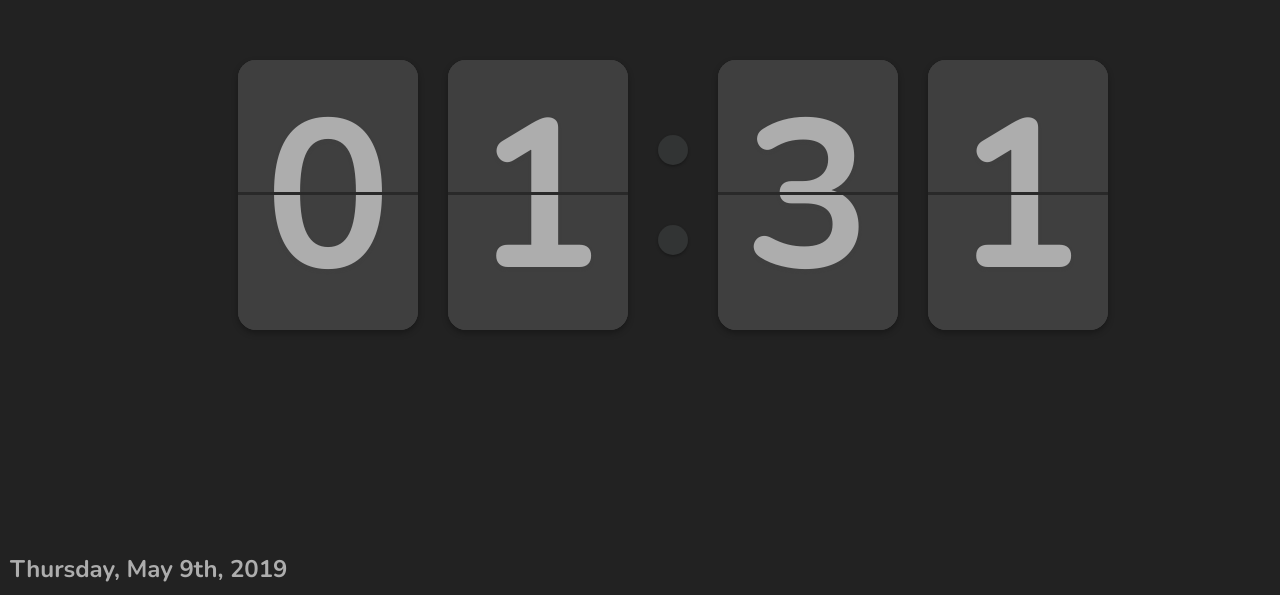
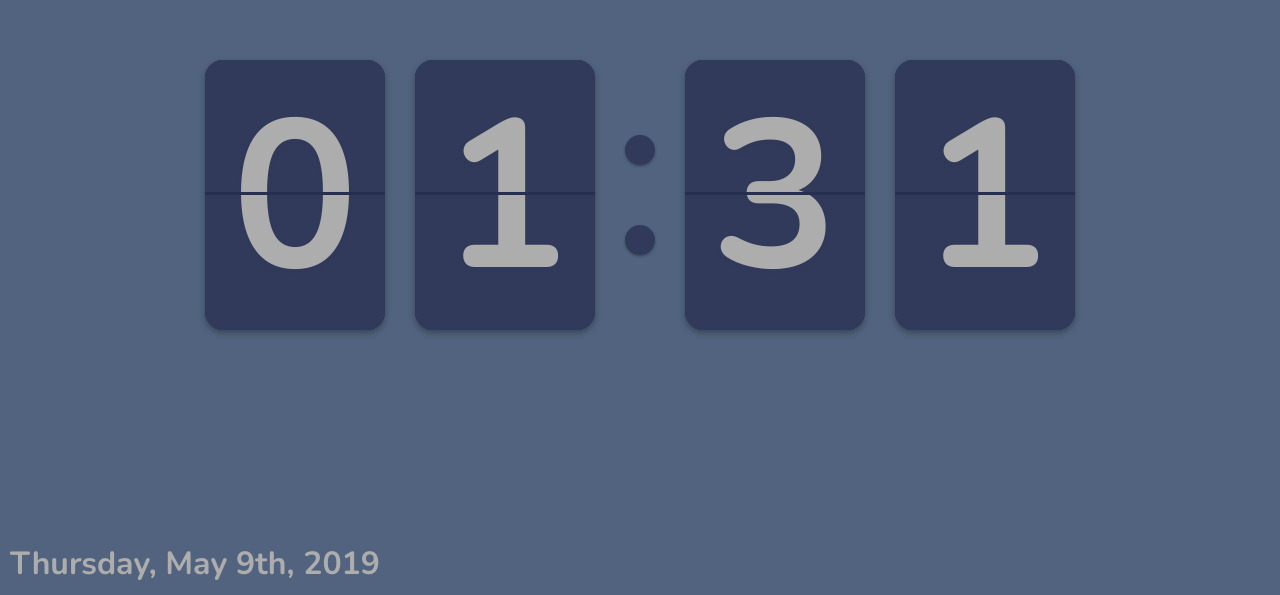
Before and after one commit to jrnxf/flip-time, a browser extension: page index.html in a window 1280 px wide. Shown: the part 205-800 px from the top of the page. Drawn offline with nearby package versions, Linux system fonts and the light colour scheme.

Commit message:
coloring updates

```diff
--- a/assets/css/flipclock.css
+++ b/assets/css/flipclock.css
@@ -57,14 +57,14 @@
     color: #313333;
   } */
 
-.flip-clock-wrapper {
+/* .flip-clock-wrapper {
   display: flex;
   justify-content: center;
   text-align: center;
   position: relative;
   width: 100%;
   margin: 1em;
-}
+} */
 
 .flip-clock-wrapper:before,
 .flip-clock-wrapper:after {
@@ -86,7 +86,7 @@
   font-weight: bold;
   line-height: 92px;
   border-radius: 6px;
-  background: #3f3f3f;
+  background: #313A5A;
 }
 
 .flip-clock-wrapper ul li {
@@ -140,7 +140,7 @@
   -o-transform-origin: 50% 100%;
   transform-origin: 50% 100%;
   top: 0;
-  border-bottom: 1px solid #292929;
+  border-bottom: 1px solid #262F50;
 }
 
 .flip-clock-wrapper ul li a div.up:after {
@@ -151,7 +151,7 @@
   z-index: 5;
   width: 100%;
   height: 3px;
-  background-color: #3f3f3f;
+  background-color: #313A5A;
 }
 
 .flip-clock-wrapper ul li a div.down {
@@ -172,9 +172,9 @@
   width: 100%;
   height: 200%;
   color: #adadad;
-  text-shadow: 0 0.5px 1px #3f3f3f;
+  text-shadow: 0 0.5px 1px #313A5A;
   text-align: center;
-  background-color: #3f3f3f;
+  background-color: #313A5A;
   border-radius: 6px;
   font-size: 70px;
 }
@@ -216,7 +216,7 @@
 
 .flip-clock-dot {
   display: block;
-  background: #323434;
+  background: #313A5A;
   width: 10px;
   height: 10px;
   position: absolute;
@@ -229,7 +229,7 @@
   position: absolute;
   top: -1.5em;
   right: -86px;
-  color: #3f3f3f;
+  color: #313A5A;
   text-shadow: none;
 }
 
--- a/assets/css/styles.css
+++ b/assets/css/styles.css
@@ -1,10 +1,11 @@
-html, body {
+html,
+body {
   margin: 0;
   padding: 0;
   font-family: "Nunito", sans-serif;
   font-weight: 900;
   color: #adadad;
-    background: #222222;
+  background: #51637e;
 }
 
 #container {
@@ -22,15 +23,41 @@ html, body {
   left: 10px;
   font-size: 1.5em;
   font-weight: 700;
-
+  transition: all .3s linear;
 }
 
-#clock-wrapper { transform: scale(1.5); }
-@media (min-width: 770px)   and (min-height: 500px)     { #clock-wrapper { transform: scale(2.25); } }
-@media (min-width: 1020px)  and (min-height: 500px)     { #clock-wrapper { transform: scale(3); } }
-@media (min-width: 1350px)  and (min-height: 500px)     { #clock-wrapper { transform: scale(4); } }
+#clock-wrapper {
+  margin: 0.5em;
+  transform: scale(1.5);
+  transition: all .3s linear;
+}
+
+@media (min-width: 770px) and (min-height: 500px) {
+  #clock-wrapper {
+    transform: scale(2.25);
+  }
+}
+
+@media (min-width: 1020px) and (min-height: 500px) {
+  #clock-wrapper {
+    transform: scale(3);
+  }
+  #date {
+    font-size: 2em;
+  }
+}
+
+@media (min-width: 1350px) and (min-height: 500px) {
+  #clock-wrapper {
+    transform: scale(4);
+  }
+}
 
 @keyframes fadeIn {
-    from { opacity: 0; }
-    to { opacity: 1; }
+  from {
+    opacity: 0;
   }
+  to {
+    opacity: 1;
+  }
+}
```
Also changed, not shown: assets/js/flipclock.min.js (deleted), manifest.json. Lines whose indentation alone changed are shown as unchanged.
